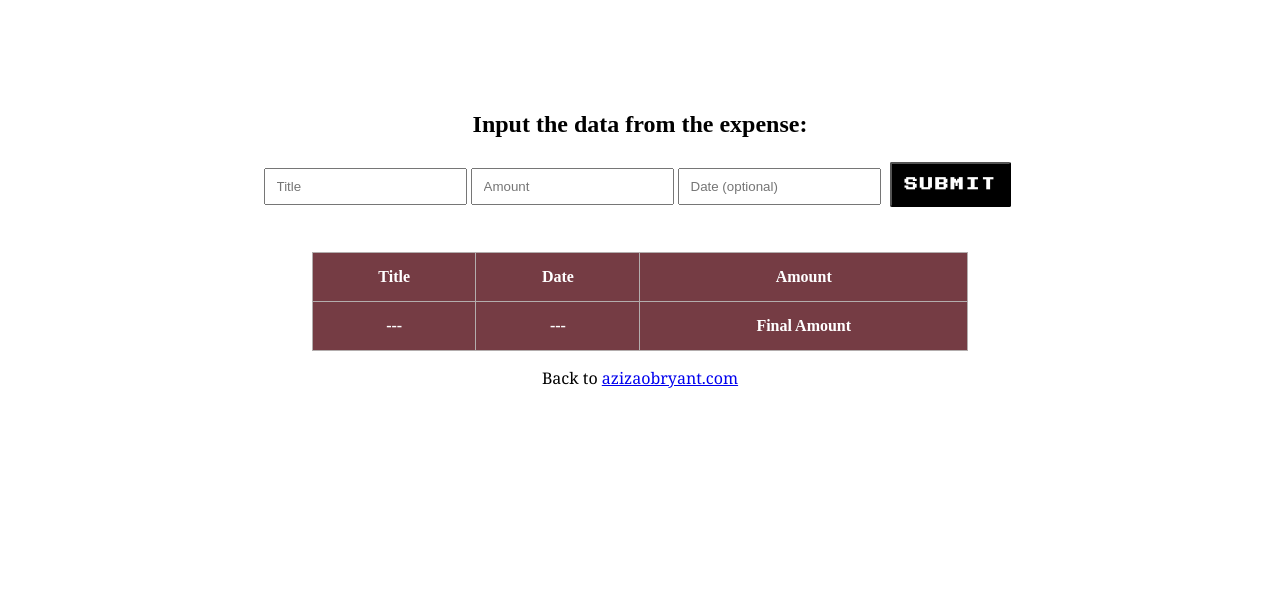
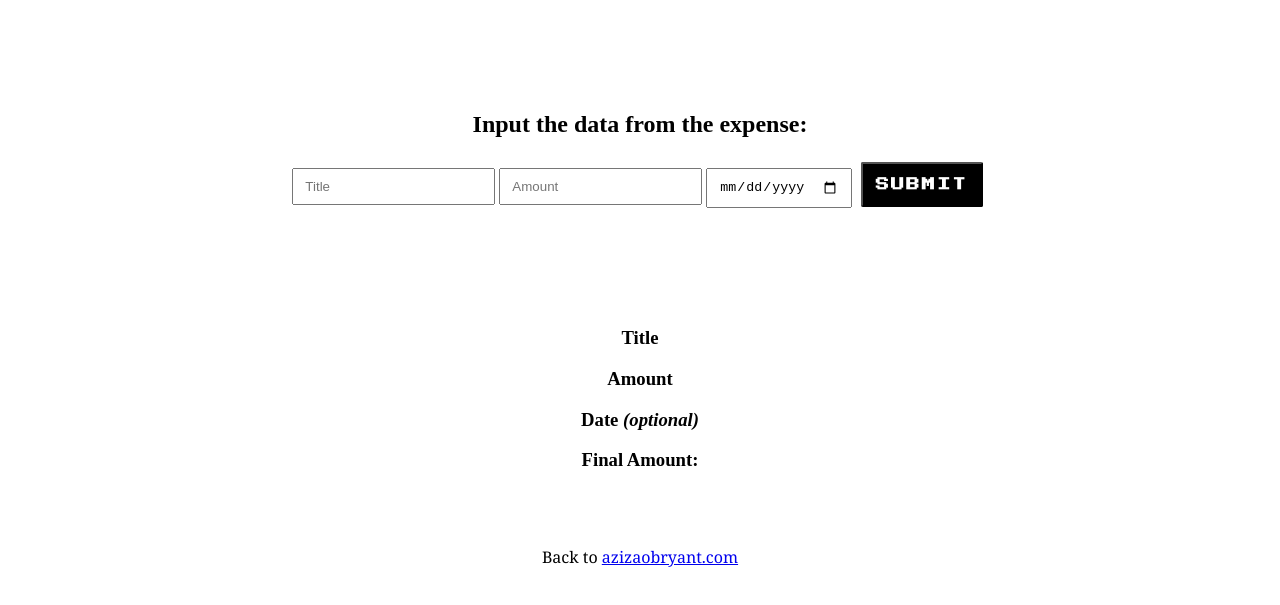
Before and after one commit to aziza-twdb/expenses-tracker, a plain HTML site: page index.html in a window 1280 px wide. Shown: the part 163-768 px from the top of the page. Drawn offline with Linux system fonts and the light colour scheme.

Commit message:
Update index.html

```diff
--- a/index.html
+++ b/index.html
@@ -1,6 +1,5 @@
-<!DOCTYPE html>
-<html lang="en">
-<head>
+<html lang="en"><head>
+
     <link rel="stylesheet" href="styles.css">
     <link rel="preconnect" href="https://fonts.googleapis.com">
     <link rel="preconnect" href="https://fonts.gstatic.com" crossorigin="">
@@ -11,37 +10,64 @@
 </head>
 <body>
     <h1>Expense Tracker</h1>
-    <div class="container input-data">
+    <div class="container" id="input-data">
         <h2>Input the data from the expense:</h2>
-        <form action=" method="get">
-            <input type="text" name ="title" placeholder="Title">
-            <input type="number" name ="amount" placeholder="Amount">
-            <input type="text" name ="date" placeholder="Date (optional)">
-            <input  id="submit" type="button" name ="amount" placeholder="Amount" value="Submit" onclick="">
+        <form>
+        <input id="input1" type="text" required="" name="title" placeholder="Title">
+            <input id="input2" required="" type="number" name="amount" placeholder="Amount">
+            <input id="input3" type="date" name="date" placeholder="Date (optional)">
+            <button id="submit" type="button" name="amount" placeholder="Amount" value="Submit">Submit</button>
         </form>
 
     </div>
-    <div class="data-below">
-        <table id="datainject">
-            <tr class="top-row">
-                <th>Title</th>
-                <th>Date</th>
-                <th>Amount</th>
-            </tr>
-            <tr class="bottom-row">
-                <th>---</th>
-                <th>---</th>
-                <th>Final Amount</th>
-            </tr>
-        </table>
+    <main class="container">
+            <section class="header">
+                <div class="table">
+                    <h3>Title</h3>
+                </div>
+                <div class="table">
+                    <h3>Amount</h3>
+                </div>
+                <div class="table">
+                    <h3>Date<em> (optional)</em></h3>
+                </div>
+            </section>
+            <section>
+                <div class="data">
+                    <ul id="title">
+
+                    </ul>
+                </div>
+                <div class="data">
+                    <ul id="number">
+
+                    </ul>
+
+                </div>
+                <div class="data">
+                    <ul id="date">
+
+                   </ul>
+                </div>
+            </section>
+            <section class="header">
+
+                <div class="table">
+                    <h3>Final Amount:</h3>
+                </div>
+                <div>
+                    <h3 id="final"></h3>
+                </div>
+            </section>
+        </main>
 
 
-    </div>
+
  <footer>
         <p>Back to <a href="https://azizaobryant.com">azizaobryant.com</a></p>
  </footer>
 
+<script src="index.js"></script>
 
-</body>
-<script src="index.js"></script>
-</html>
+
+</body></html>
```
